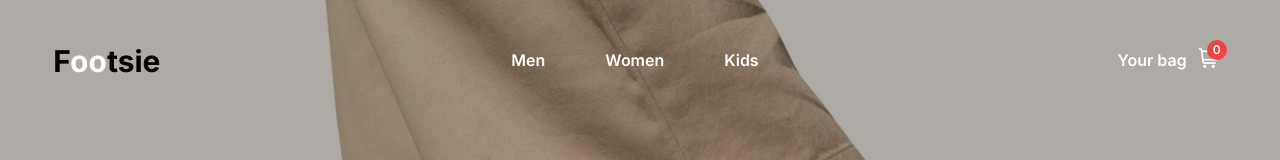
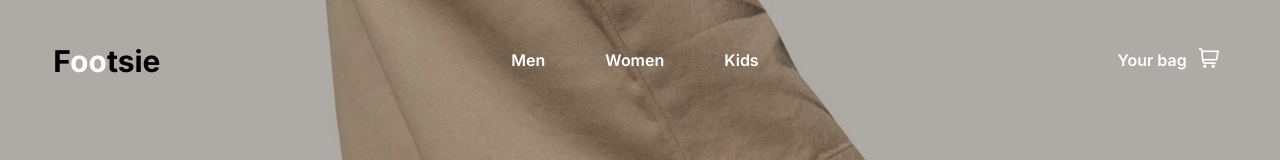
Before and after one commit to Lftobs/footies, a React (Vite) app: page / in a window 1280 px wide. Shown: the top 160 px of the page. Built offline with nearby package versions, Linux system fonts and the light colour scheme.

Commit message:
chore: small update ... smh

```diff
--- a/package.json
+++ b/package.json
@@ -14,7 +14,8 @@
     "jotai": "^2.8.4",
     "react": "^18.3.1",
     "react-dom": "^18.3.1",
-    "react-router-dom": "^6.24.1"
+    "react-router-dom": "^6.24.1",
+    "react-scan": "^0.4.3"
   },
   "devDependencies": {
     "@types/react": "^18.3.3",
--- a/src/components/Cart.jsx
+++ b/src/components/Cart.jsx
@@ -2,6 +2,7 @@ import React, { useEffect, useState } from 'react';
 import { useAtom } from 'jotai';
 import { cartAtom } from '../store';
 import Layout from '../layouts/Layout';
+import { cartNo as cartNoAtom } from '../../src/store'
 import { useNavigate } from 'react-router-dom';
 
 
@@ -10,6 +11,7 @@ const Cart = () => {
   const [show, setShow] = useState(false)
   const [err, setErr] = useState('')
   const [cart, setCart] = useAtom(cartAtom);
+  const [cartNo, setCartNo] = useAtom(cartNoAtom);
   const total = cart.length != 0 ? cart.reduce((acc, item) => acc + item.price * item.quantity, 0) : 0
   const fee = cart.length != 0 ? 80 : 0
 
@@ -27,6 +29,7 @@ const Cart = () => {
   const removeFromCart = (item) => {
     setCart((cart) => cart.filter((cartItem) => cartItem.name !== item));
     localStorage.setItem('cart', JSON.stringify(cart));
+    setCartNo((prev) => prev - 1);
   };
 
   const updateQuantity = (qyt, name) => {
@@ -143,7 +146,7 @@ const Cart = () => {
           ))
         }
 
-        {cart?.length != 0 && <p onClick={() => {setCart([]), window.scrollTo(0,0)}} className='text-2xl cursor-pointer font-bold my-10 text-[rgba(249,126,47,1)]'>Clear cart</p> }
+        {cart?.length != 0 && <p onClick={() => {setCart([]), setCartNo(0), window.scrollTo(0,0)}} className='text-2xl cursor-pointer font-bold my-10 text-[rgba(249,126,47,1)]'>Clear cart</p> }
       </div>
         {cart && (
           <div className='border-black border-t-[1px] pt-16 text-black w-full flex flex-col items-center mb-16 max-w-[2000px] '>
--- a/src/components/Nav.jsx
+++ b/src/components/Nav.jsx
@@ -22,9 +22,11 @@ return (
 				<h2>Your bag</h2>
 				<div className='relative'>
 					<img src={`${page==='cart' ? '/cart-b.png' : '/cart.png' }`} alt='cart' width={20} height={20} />
+					{cartNo > 0 && (
 						<span className='absolute -top-2 -right-2 bg-red-500 text-white text-xs rounded-full h-5 w-5 flex items-center justify-center min-w-[20px]'>
-									{cartNo ?? 0}
+							{cartNo}
 						</span>
+					)}
 				</div>
 			</div>
 	</nav>
--- a/src/main.jsx
+++ b/src/main.jsx
@@ -1,3 +1,4 @@
+import { scan } from "react-scan";
 import React from 'react'
 import ReactDOM from 'react-dom/client'
 import App from './App.jsx'
@@ -22,6 +23,10 @@ const router = createBrowserRouter([
   }
 ])
 
+scan({
+  enabled: true,
+});
+
 ReactDOM.createRoot(document.getElementById('root')).render(
   <React.StrictMode>
     <RouterProvider router={router} />
```
Also changed, not shown: 1 other file (tests, documents, lock files or other folders). Lines whose indentation alone changed are shown as unchanged.
